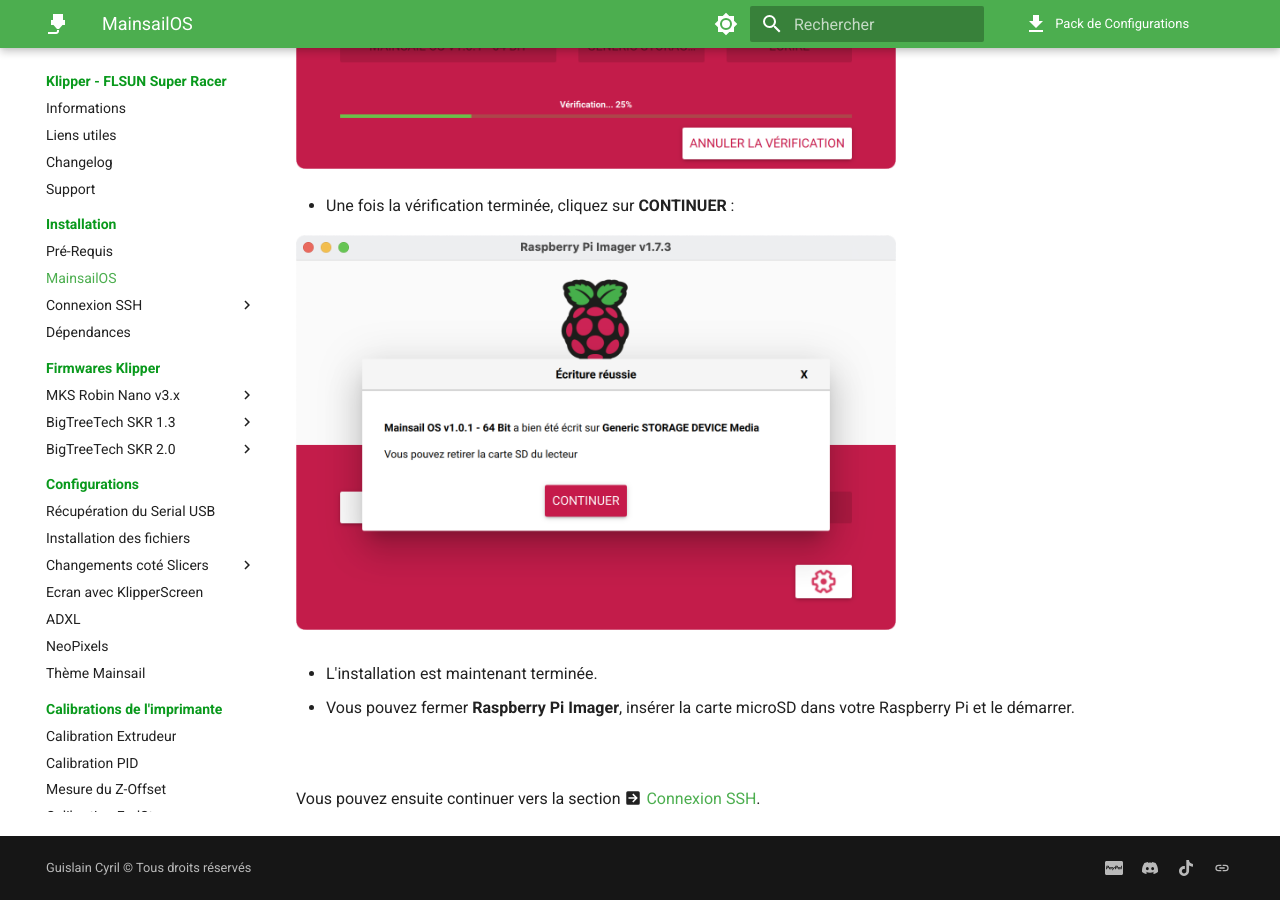
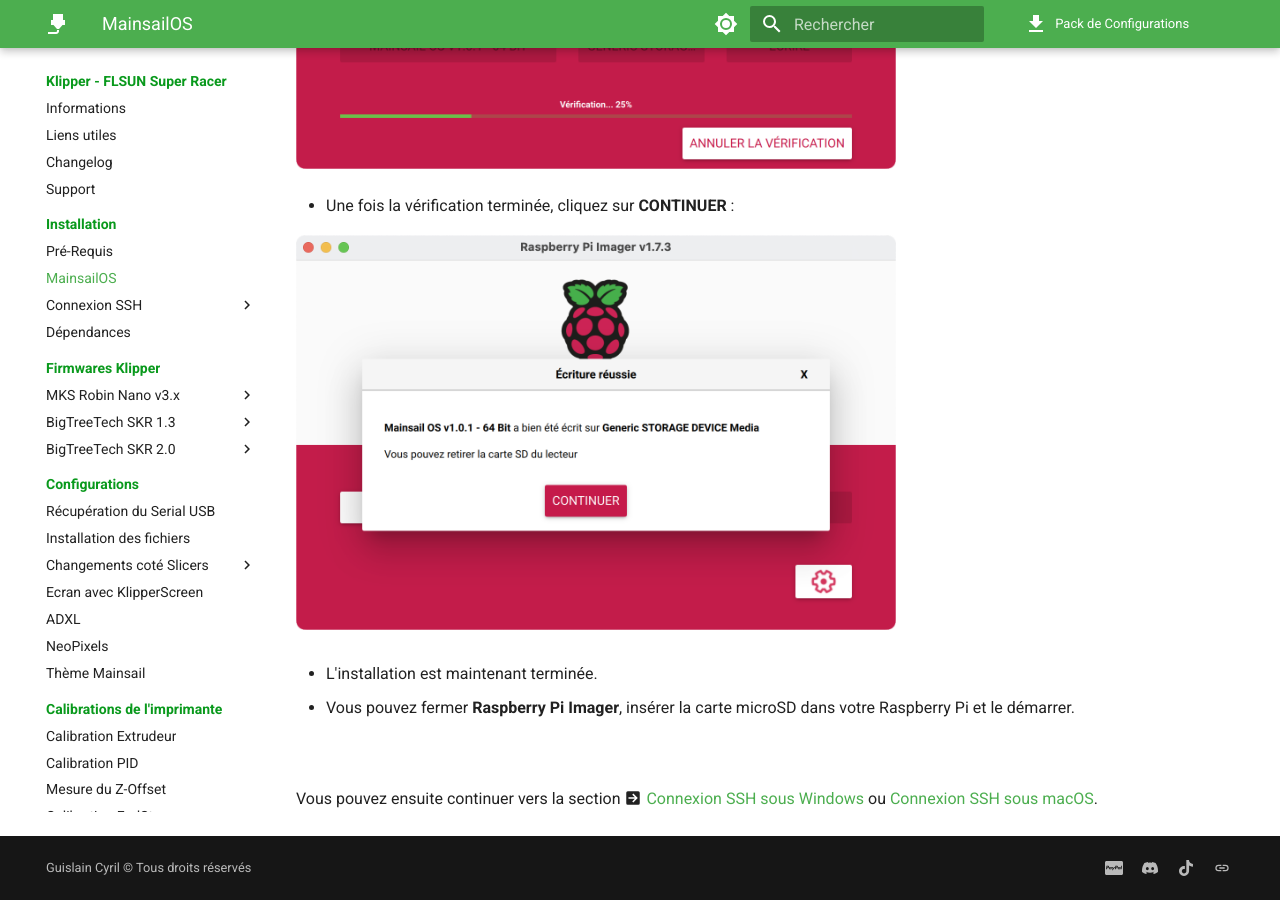
Before and after one commit to Guilouz/test, an MkDocs documentation site: the page built from docs/installation/mainsailos.md, in a window 1280 px wide and 900 px high, scrolled down 8069 px. Built offline with MkDocs 1.6.1 and Material for MkDocs 9.7.7, drawn with Linux system fonts in a browser that asks for light colours; comment, search, counter and statistics services are not loaded.

Commit message:
Update mainsailos.md

```diff
--- a/docs/installation/mainsailos.md
+++ b/docs/installation/mainsailos.md
@@ -92,4 +92,4 @@
 
 <br />
 
-Vous pouvez ensuite continuer vers la section :material-arrow-right-box: [Connexion SSH](connexion-ssh.md).
+Vous pouvez ensuite continuer vers la section :material-arrow-right-box: [Connexion SSH sous Windows](ssh/windows.md) ou [Connexion SSH sous macOS](ssh/macos.md).
```
